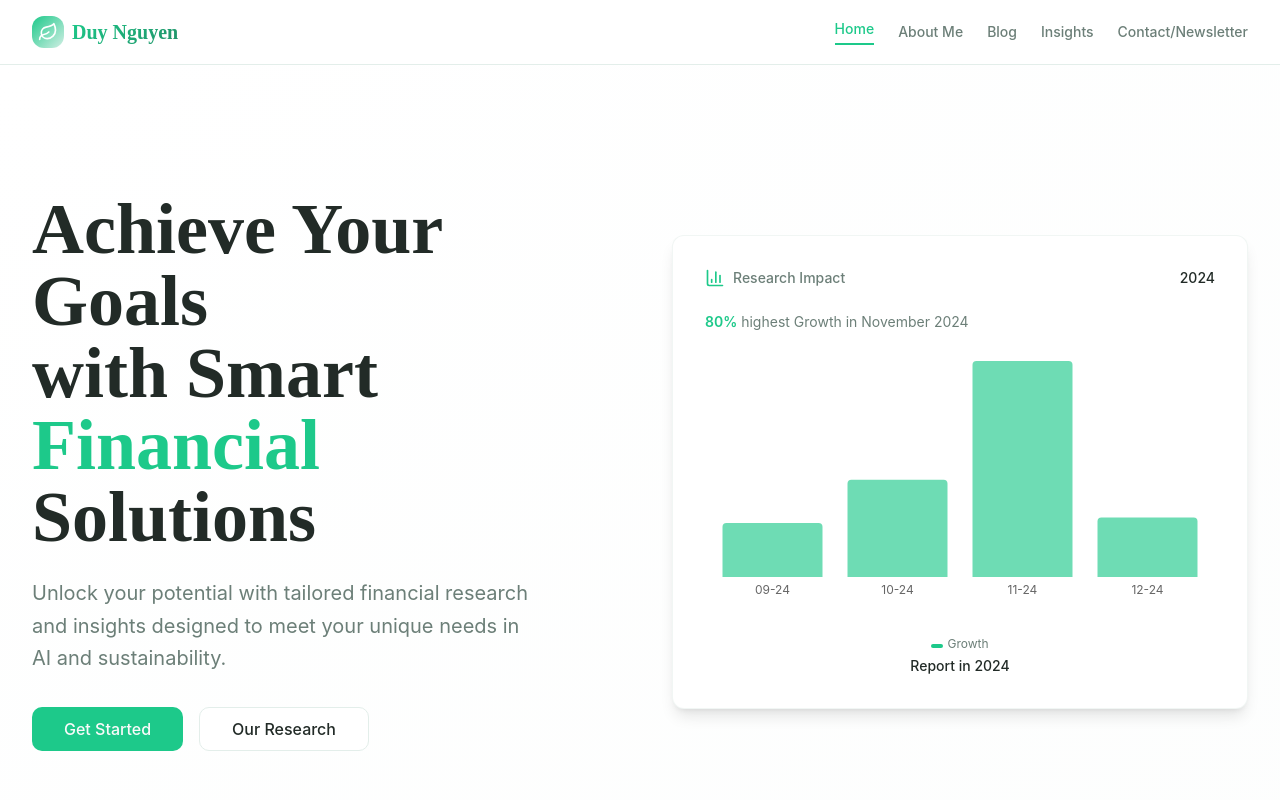
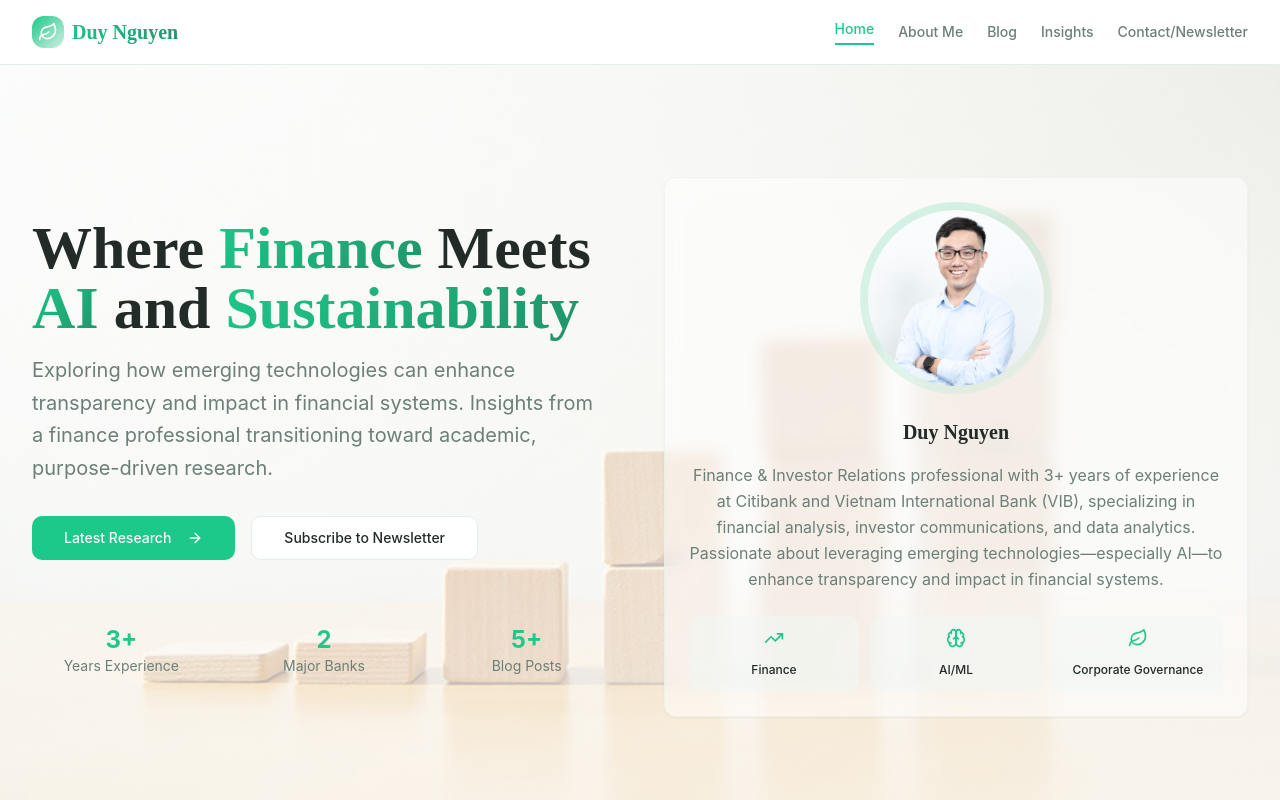
Before and after one commit to ddn061999/ai-sustainable-blog, a React (Vite) app: page / in a window 1280 px wide. Shown: the top 800 px of the page. Built offline with nearby package versions, Linux system fonts and the light colour scheme.

Commit message:
Reverted to commit 2b7101678ce2bdae56382308b428cb2fd1358bdb

```diff
--- a/src/components/HeroSection.tsx
+++ b/src/components/HeroSection.tsx
@@ -1,120 +1,105 @@
-import { ArrowRight, TrendingUp, Brain, Leaf, BarChart3 } from 'lucide-react';
+import { ArrowRight, TrendingUp, Brain, Leaf } from 'lucide-react';
 import { Button } from '@/components/ui/button';
 import { Card } from '@/components/ui/card';
 import { Avatar, AvatarImage, AvatarFallback } from '@/components/ui/avatar';
-import { BarChart, Bar, XAxis, YAxis, ResponsiveContainer } from 'recharts';
+import woodenBlocks from '@/assets/wooden-blocks-clean.jpg';
 const HeroSection = () => {
-  // Sample data for the chart similar to the reference image
-  const growthData = [
-    { month: '09-24', value: 20 },
-    { month: '10-24', value: 36 },
-    { month: '11-24', value: 80, highlight: true },
-    { month: '12-24', value: 22 },
-  ];
+  return <section className="relative py-20 lg:py-28 overflow-hidden">
+      {/* Background Image */}
+      <div
+        className="absolute inset-0 bg-cover bg-center bg-no-repeat"
+        style={{ backgroundImage: `url(${woodenBlocks})` }}
+      />
+      {/* Overlay for better text readability */}
+      <div className="absolute inset-0 bg-gradient-to-br from-white/80 via-white/70 to-white/85" />
 
-  const trustedPartners = [
-    'Citibank',
-    'VIB Bank',
-    'Foster School',
-    'Research Institute',
-    'FinTech Partners',
-    'AI Consortium'
-  ];
-
-  return (
-    <section className="relative py-20 lg:py-32 bg-gradient-to-br from-background to-muted/20">
-      <div className="container mx-auto px-4 sm:px-6 lg:px-8">
-        <div className="grid lg:grid-cols-2 gap-16 items-center">
-          {/* Left Content */}
-          <div className="space-y-8">
-            <div className="space-y-6">
-              <h1 className="text-5xl lg:text-7xl font-bold leading-tight text-foreground">
-                Achieve Your Goals
-                <br />
-                with Smart{' '}
-                <span className="text-primary">Financial</span>
-                <br />
-                Solutions
+      <div className="container mx-auto px-4 sm:px-6 lg:px-8 relative">
+        <div className="grid lg:grid-cols-2 gap-12 items-center">
+          {/* Content */}
+          <div className="space-y-8 animate-fade-in">
+            <div className="space-y-4">
+              <h1 className="text-4xl lg:text-6xl font-playfair font-bold leading-tight">
+                Where <span className="text-gradient">Finance</span> Meets{' '}
+                <span className="text-gradient">AI</span> and{' '}
+                <span className="text-gradient">Sustainability</span>
               </h1>
-              <p className="text-xl text-muted-foreground leading-relaxed max-w-lg">
-                Unlock your potential with tailored financial research and insights
-                designed to meet your unique needs in AI and sustainability.
+              <p className="text-xl text-muted-foreground leading-relaxed max-w-xl">
+                Exploring how emerging technologies can enhance transparency and impact
+                in financial systems. Insights from a finance professional transitioning
+                toward academic, purpose-driven research.
               </p>
             </div>
 
             <div className="flex flex-col sm:flex-row gap-4">
-              <Button size="lg" className="px-8 py-4 text-base font-medium">
-                Get Started
+              <Button size="lg" className="group">
+                Latest Research
+                <ArrowRight className="ml-2 h-4 w-4 group-hover:translate-x-1 transition-transform" />
               </Button>
-              <Button variant="outline" size="lg" className="px-8 py-4 text-base font-medium">
-                Our Research
+              <Button variant="outline" size="lg">
+                Subscribe to Newsletter
               </Button>
+            </div>
+
+            {/* Quick Stats */}
+            <div className="grid grid-cols-3 gap-6 pt-8">
+              {[{
+              number: '3+',
+              label: 'Years Experience'
+            }, {
+              number: '2',
+              label: 'Major Banks'
+            }, {
+              number: '5+',
+              label: 'Blog Posts'
+            }].map((stat, index) => <div key={index} className="text-center">
+                  <div className="text-2xl font-bold text-primary">{stat.number}</div>
+                  <div className="text-sm text-muted-foreground">{stat.label}</div>
+                </div>)}
             </div>
           </div>
 
-          {/* Right Content - Chart */}
+          {/* Professional Photo & Bio Card */}
           <div className="space-y-6">
-            <Card className="p-8 bg-card border-border/50 shadow-lg">
+            <Card className="p-6 bg-card/50 backdrop-blur border-border/50">
               <div className="space-y-6">
-                <div className="flex items-center justify-between">
-                  <div className="flex items-center gap-2">
-                    <BarChart3 className="h-5 w-5 text-primary" />
-                    <span className="text-sm font-medium text-muted-foreground">Research Impact</span>
-                  </div>
-                  <span className="text-sm font-medium text-foreground">2024</span>
+                {/* Professional Photo Placeholder */}
+                <div className="w-48 h-48 mx-auto rounded-full bg-gradient-to-br from-primary/20 to-accent/30 flex items-center justify-center">
+                  <Avatar className="w-44 h-44">
+                    <AvatarImage
+                      src="/lovable-uploads/ef1bf23a-a44c-46c8-b5ff-54520ca1d0a3.png"
+                      alt="Duy Nguyen"
+                      className="object-cover object-[center_20%]"
+                    />
+                    <AvatarFallback className="text-4xl font-playfair">DN</AvatarFallback>
+                  </Avatar>
                 </div>
 
-                <div className="text-sm text-muted-foreground mb-4">
-                  <span className="font-semibold text-primary">80%</span> highest Growth in November 2024
+                <div className="text-center space-y-4">
+                  <h3 className="text-xl font-semibold">Duy Nguyen</h3>
+                  <p className="text-muted-foreground leading-relaxed">Finance & Investor Relations professional with 3+ years of experience at Citibank and Vietnam International Bank (VIB), specializing in financial analysis, investor communications, and data analytics. Passionate about leveraging emerging technologies—especially AI—to enhance transparency and impact in financial systems.</p>
                 </div>
 
-                <div className="h-64">
-                  <ResponsiveContainer width="100%" height="100%">
-                    <BarChart data={growthData}>
-                      <XAxis
-                        dataKey="month"
-                        axisLine={false}
-                        tickLine={false}
-                        className="text-xs"
-                      />
-                      <YAxis hide />
-                      <Bar
-                        dataKey="value"
-                        fill="hsl(var(--primary))"
-                        radius={[4, 4, 0, 0]}
-                        className="opacity-80"
-                      />
-                    </BarChart>
-                  </ResponsiveContainer>
-                </div>
-
-                <div className="text-center">
-                  <div className="text-xs text-muted-foreground">
-                    <span className="inline-block w-3 h-1 bg-primary rounded mr-1"></span>
-                    Growth
-                  </div>
-                  <div className="text-sm font-medium text-foreground mt-1">Report in 2024</div>
+                {/* Expertise Areas */}
+                <div className="grid grid-cols-3 gap-3">
+                  {[{
+                  icon: TrendingUp,
+                  label: 'Finance'
+                }, {
+                  icon: Brain,
+                  label: 'AI/ML'
+                }, {
+                  icon: Leaf,
+                  label: 'Corporate Governance'
+                }].map((item, index) => <div key={index} className="text-center p-3 rounded-lg bg-secondary/50">
+                      <item.icon className="h-5 w-5 mx-auto mb-2 text-primary" />
+                      <span className="text-xs font-medium">{item.label}</span>
+                    </div>)}
                 </div>
               </div>
             </Card>
           </div>
         </div>
-
-        {/* Trusted Partners Section */}
-        <div className="mt-20 text-center space-y-8">
-          <h3 className="text-sm font-medium text-muted-foreground uppercase tracking-wider">
-            Our Trusted Partners
-          </h3>
-          <div className="flex flex-wrap justify-center items-center gap-8 opacity-60">
-            {trustedPartners.map((partner, index) => (
-              <span key={index} className="text-lg font-medium text-muted-foreground">
-                {partner}
-              </span>
-            ))}
-          </div>
-        </div>
       </div>
-    </section>
-  );
+    </section>;
 };
 export default HeroSection;
```
